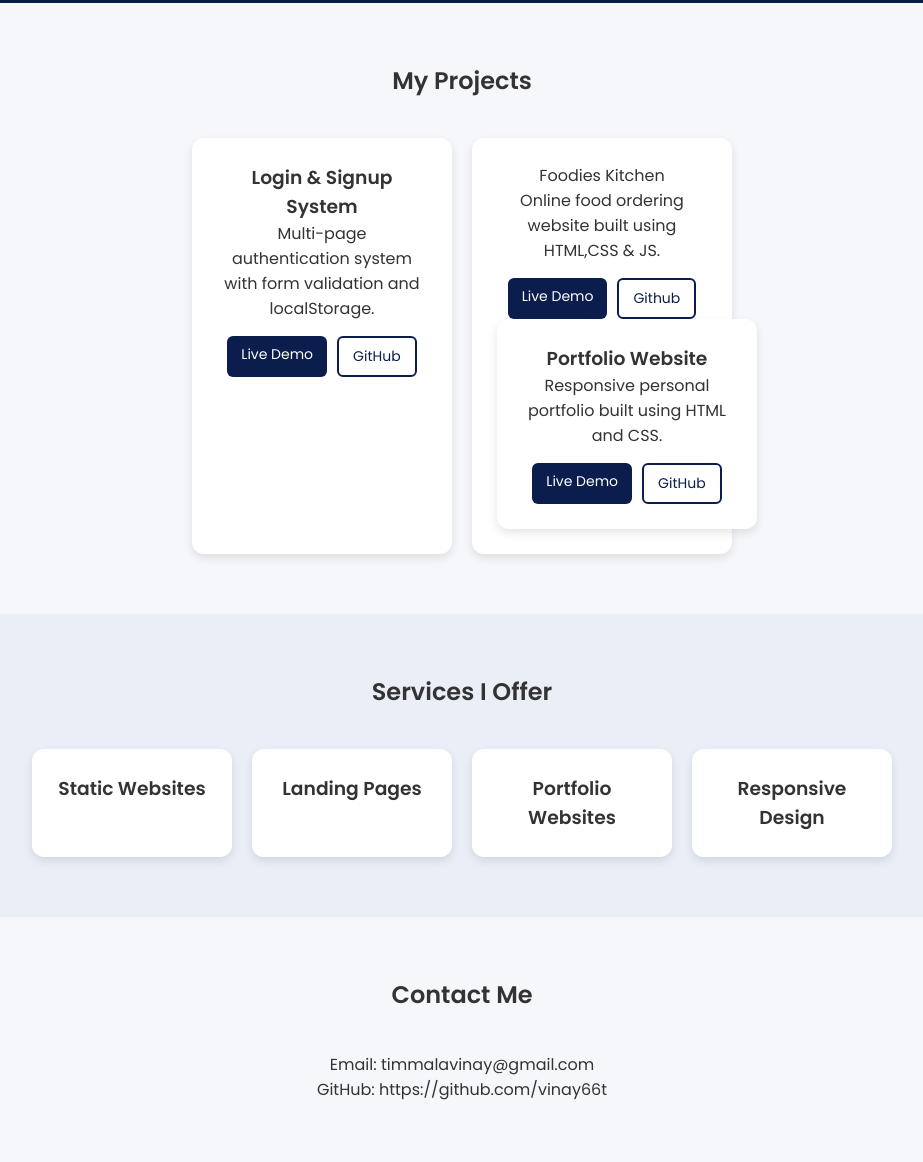
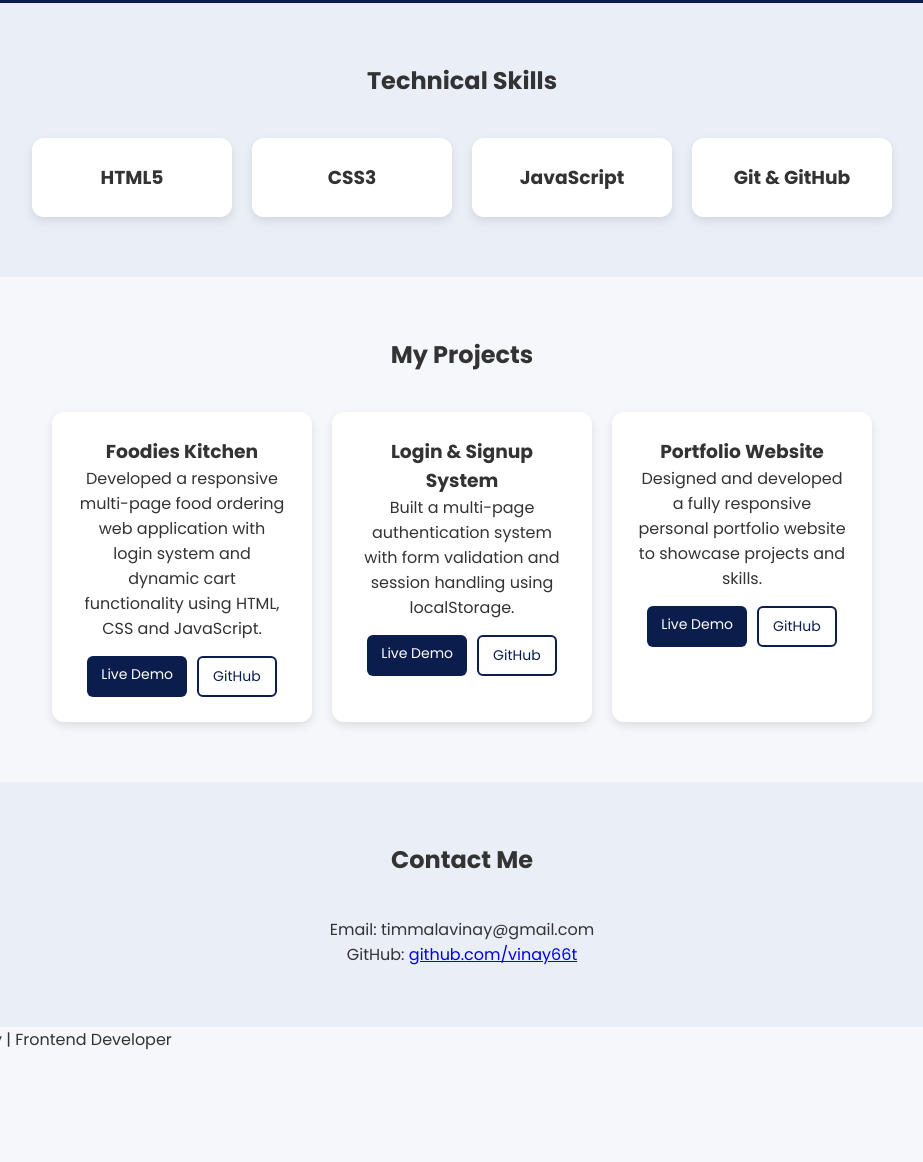
Before and after one commit to vinay66t/Portfolio, a plain HTML site: page index.html in a window 1280 px wide. Shown: the part 797-1959 px from the top of the page, without its empty margins (178-1101 px from the left). After the commit the page ends 1849 px from the top, so only its background shows below. Drawn offline with Linux system fonts and the light colour scheme.

Commit message:
Revise index.html for updated portfolio details
Updated portfolio website content and structure.

```diff
--- a/index.html
+++ b/index.html
@@ -2,19 +2,34 @@
 <html lang="en">
 <head>
     <meta charset="UTF-8">
-    <title>My Portfolio</title>
+    <title>Timmala Vinay | Frontend Developer</title>
+    <meta name="viewport" content="width=device-width, initial-scale=1.0">
     <link rel="stylesheet" href="style.css">
-    <link href="https://fonts.googleapis.com/css2?family=Poppins:wght@300;400;600&display=swap" rel="stylesheet">
+    <link href="https://fonts.googleapis.com/css2?family=Poppins:wght@300;400;600;700&display=swap" rel="stylesheet">
 </head>
 <body>
 
     <!-- HERO SECTION -->
     <section class="hero">
-        <h1>Hi, I'm Timmala Vinay</h1>
-        <p>Frontend Developer | Computer Science Student</p>
+        <h1>Timmala Vinay</h1>
+        <p>Aspiring Frontend Developer | Computer Science Student</p>
+
         <div class="hero-buttons">
             <a href="#projects" class="btn">View Projects</a>
             <a href="#contact" class="btn btn-outline">Contact Me</a>
+            <a href="resume.pdf" class="btn">Download Resume</a>
+        </div>
+    </section>
+
+    <!-- SKILLS SECTION -->
+    <section class="section light">
+        <h2>Technical Skills</h2>
+
+        <div class="card-container">
+            <div class="card small-card"><h3>HTML5</h3></div>
+            <div class="card small-card"><h3>CSS3</h3></div>
+            <div class="card small-card"><h3>JavaScript</h3></div>
+            <div class="card small-card"><h3>Git & GitHub</h3></div>
         </div>
     </section>
 
@@ -25,62 +40,46 @@
         <div class="card-container">
 
             <div class="card">
-                <h3>Login & Signup System</h3>
-                <p>Multi-page authentication system with form validation and localStorage.</p>
+                <h3>Foodies Kitchen</h3>
+                <p>Developed a responsive multi-page food ordering web application with login system and dynamic cart functionality using HTML, CSS and JavaScript.</p>
                 <div class="card-buttons">
-                    <a href=" https://vinay66t.github.io/login-signup-system/" class="btn small">Live Demo</a>
-                    <a href="https://github.com/vinay66t/login-signup-system.git" class="btn small btn-outline">GitHub</a>
+                    <a href="https://vinay66t.github.io/FOODIES-KITCHEN/" target="_blank" class="btn small">Live Demo</a>
+                    <a href="https://github.com/vinay66t/FOODIES-KITCHEN" target="_blank" class="btn small btn-outline">GitHub</a>
                 </div>
             </div>
-            <div class="card"
-            <h3>Foodies Kitchen</h3>
-            <p>Online food ordering website built using HTML,CSS & JS.</p>
-            <div class="card-buttons">
-                <a href=" https://vinay66t.github.io/foodies-kitchen/" class="btn small">Live Demo</a>
-                <a href="https://github.com/vinay66t/foodies-kitchen" class="btn small btn-outline">Github</a>
+
+            <div class="card">
+                <h3>Login & Signup System</h3>
+                <p>Built a multi-page authentication system with form validation and session handling using localStorage.</p>
+                <div class="card-buttons">
+                    <a href="https://vinay66t.github.io/login-signup-system/" target="_blank" class="btn small">Live Demo</a>
+                    <a href="https://github.com/vinay66t/login-signup-system" target="_blank" class="btn small btn-outline">GitHub</a>
+                </div>
             </div>
 
             <div class="card">
                 <h3>Portfolio Website</h3>
-                <p>Responsive personal portfolio built using HTML and CSS.</p>
+                <p>Designed and developed a fully responsive personal portfolio website to showcase projects and skills.</p>
                 <div class="card-buttons">
-                    <a href="#" class="btn small">Live Demo</a>
-                    <a href="#" class="btn small btn-outline">GitHub</a>
+                    <a href="https://vinay66t.github.io/Portfolio/" class="btn small">Live Demo</a>
+                    <a href="https://github.com/vinay66t/Portfolio" class="btn small btn-outline">GitHub</a>
                 </div>
             </div>
 
         </div>
     </section>
 
-    <!-- SERVICES SECTION -->
-    <section class="section light">
-        <h2>Services I Offer</h2>
-
-        <div class="card-container">
-            <div class="card small-card">
-                <h3>Static Websites</h3>
-            </div>
-
-            <div class="card small-card">
-                <h3>Landing Pages</h3>
-            </div>
-
-            <div class="card small-card">
-                <h3>Portfolio Websites</h3>
-            </div>
-
-            <div class="card small-card">
-                <h3>Responsive Design</h3>
-            </div>
-        </div>
+    <!-- CONTACT SECTION -->
+    <section id="contact" class="section light">
+        <h2>Contact Me</h2>
+        <p>Email: timmalavinay@gmail.com</p>
+        <p>GitHub: <a href="https://github.com/vinay66t" target="_blank">github.com/vinay66t</a></p>
     </section>
 
-    <!-- CONTACT SECTION -->
-    <section id="contact" class="section">
-        <h2>Contact Me</h2>
-        <p>Email: timmalavinay@gmail.com</p>
-        <p>GitHub: https://github.com/vinay66t</p>
-    </section>
+    <!-- FOOTER -->
+    <footer>
+        <p>© 2026 Timmala Vinay | Frontend Developer</p>
+    </footer>
 
 </body>
 </html>
```
